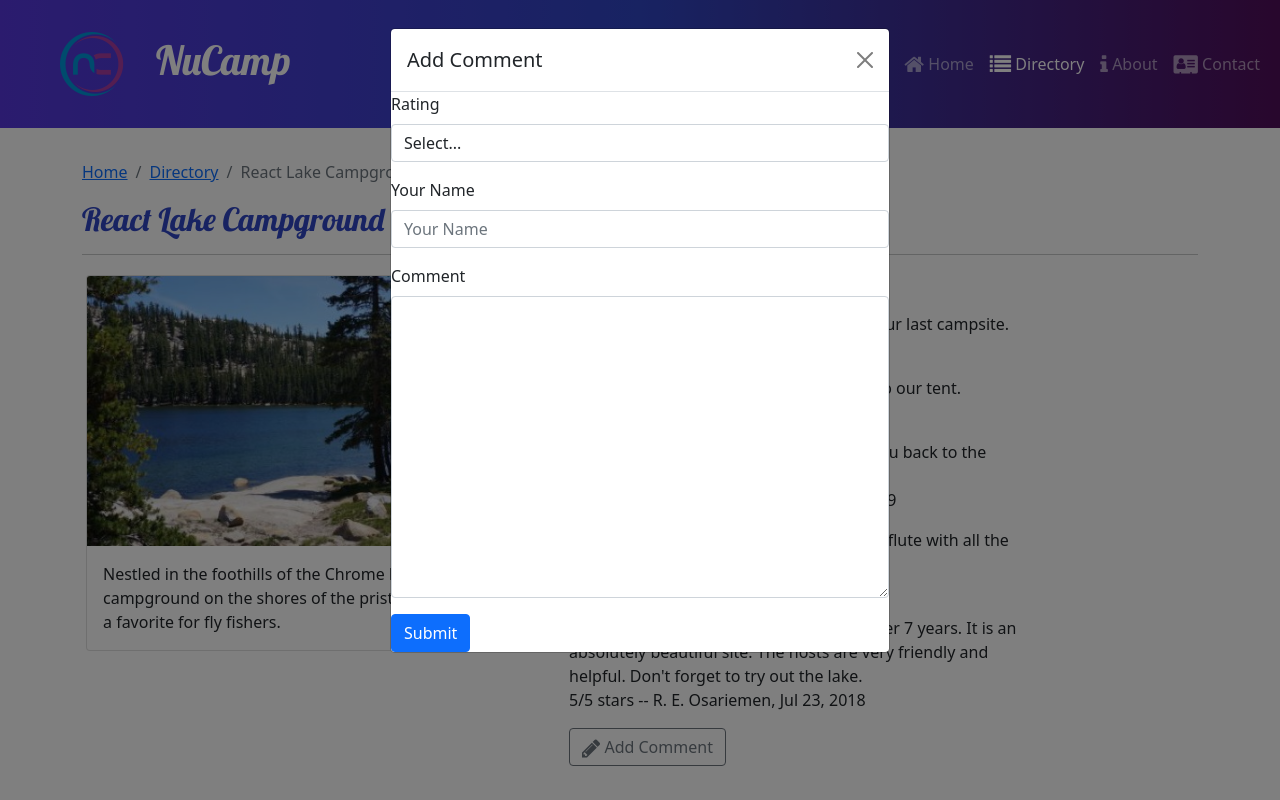
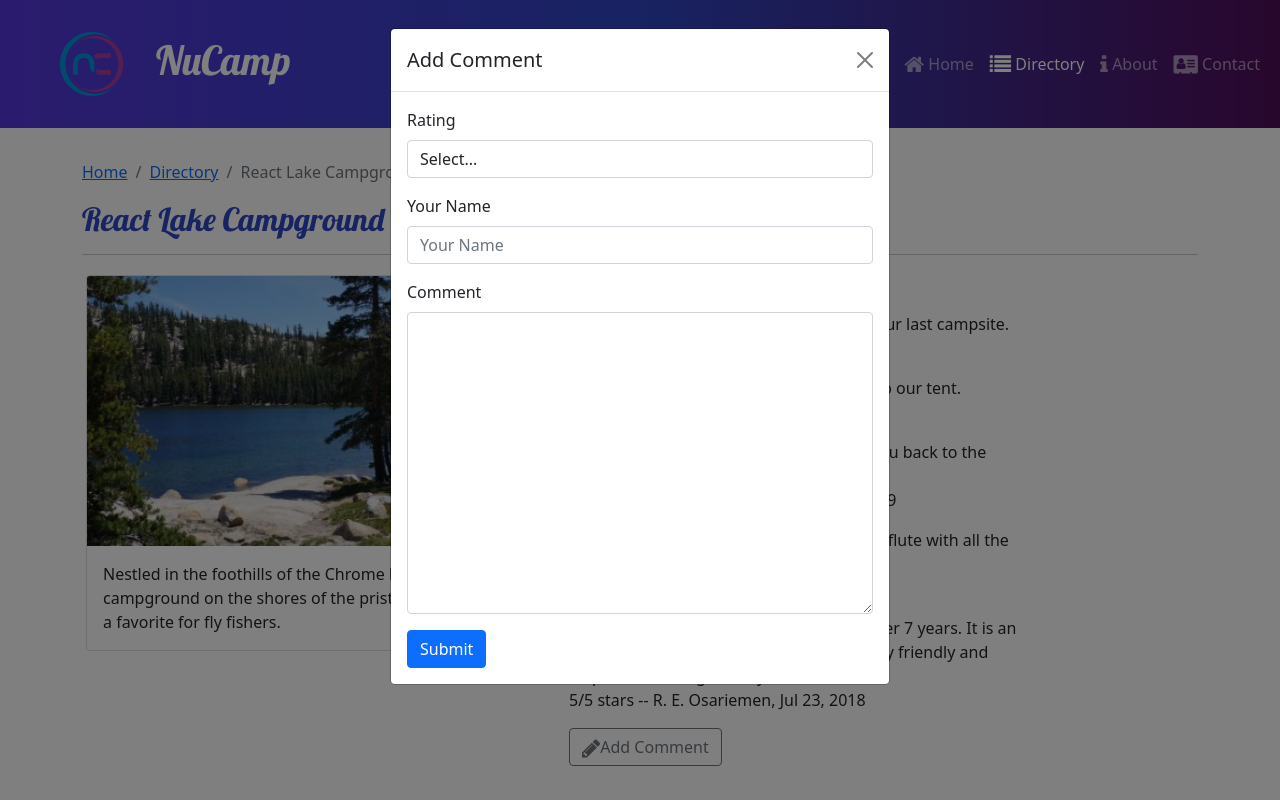
Before and after one commit to KausarHina/nucampsite, a React (Create React App) app: page /directory/0 in a window 1280 px wide. Both pictures are taken after a click on the button "Add Comment". Shown: the top 800 px of the page. Built offline with nearby package versions, Linux system fonts and the light colour scheme.

Commit message:
React Week3 Workshop

```diff
--- a/src/features/comments/CommentForm.js
+++ b/src/features/comments/CommentForm.js
@@ -13,6 +13,7 @@ const CommentForm = ({ campsiteId }) => {
             author: values.author,
             text: values.commentText
         };
+
         console.log(comment);
         setModalOpen(false);
 
@@ -20,20 +21,26 @@ const CommentForm = ({ campsiteId }) => {
 
     return (
         <>
-            <Button outline onClick={() => setModalOpen(true)}>
-                <i className='fa fa-pencil fa-lg' /> Add Comment
+            <Button outline onClick={() => setModalOpen(true)} >
+                <i className='fa fa-pencil fa-lg' />
+                Add Comment
             </Button>
             <Modal isOpen={modalOpen}>
                 <ModalHeader toggle={() => setModalOpen(false)} >
                     Add Comment
                 </ModalHeader>
-                <Formik
-                    initialValues={{ rating: undefined, author: "", commentText: "" }}
+                <ModalBody>
+                    <Formik initialValues={{
+                                        rating: undefined,
+                                        author: "",
+                                        commentText: ""
+                                        }}
                         onSubmit={handleSubmit}
-                    validate={validateCommentForm}>
+                        validate={validateCommentForm}
+                    >
                         <Form>
                             <FormGroup>
-                            <Label htmlFor='rating'>
+                                <Label htmlFor='rating' >
                                     Rating
                                 </Label>
                                 <Field
@@ -53,8 +60,8 @@ const CommentForm = ({ campsiteId }) => {
                                 </ErrorMessage>
 
                             </FormGroup>
-                        <FormGroup>
-                            <Label htmlFor='rating'>
+                            <FormGroup >
+                                <Label htmlFor='author' >
                                     Your Name
                                 </Label>
                                 <Field
@@ -65,9 +72,10 @@ const CommentForm = ({ campsiteId }) => {
                                  <ErrorMessage name='author' >
                                     {(msg) => <p className='text-danger'>{msg}</p>}
                                 </ErrorMessage>
+
                             </FormGroup>
-                        <FormGroup>
-                            <Label htmlFor='commentText'>
+                            <FormGroup >
+                                <Label htmlFor='commentText' >
                                     Comment
                                 </Label>
                                 <Field
@@ -81,9 +89,12 @@ const CommentForm = ({ campsiteId }) => {
                                 Submit
                             </Button>
                         </Form>
+
                     </Formik>
+                </ModalBody>
             </Modal>
         </>
+
     );
 
 };
```
Lines whose indentation alone changed are shown as unchanged.
